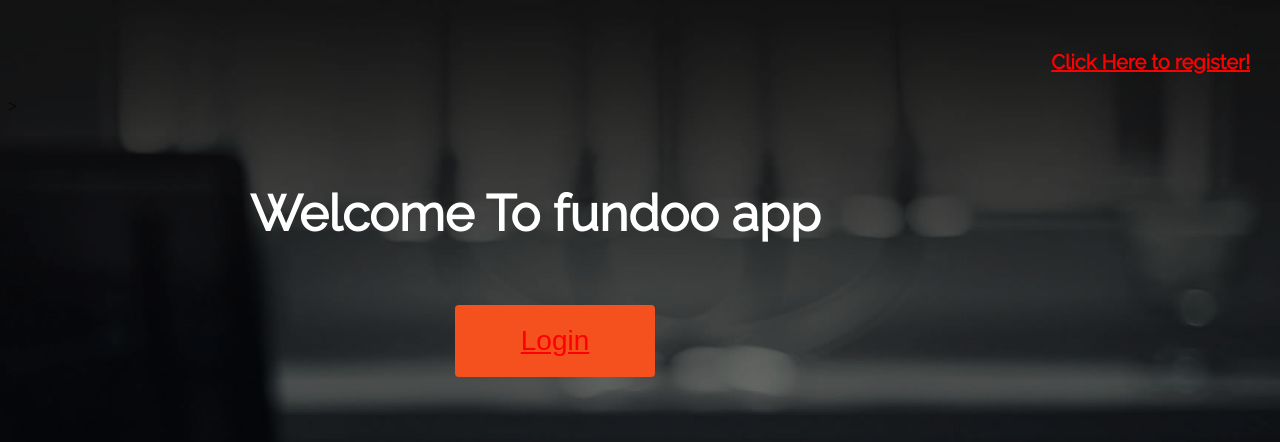
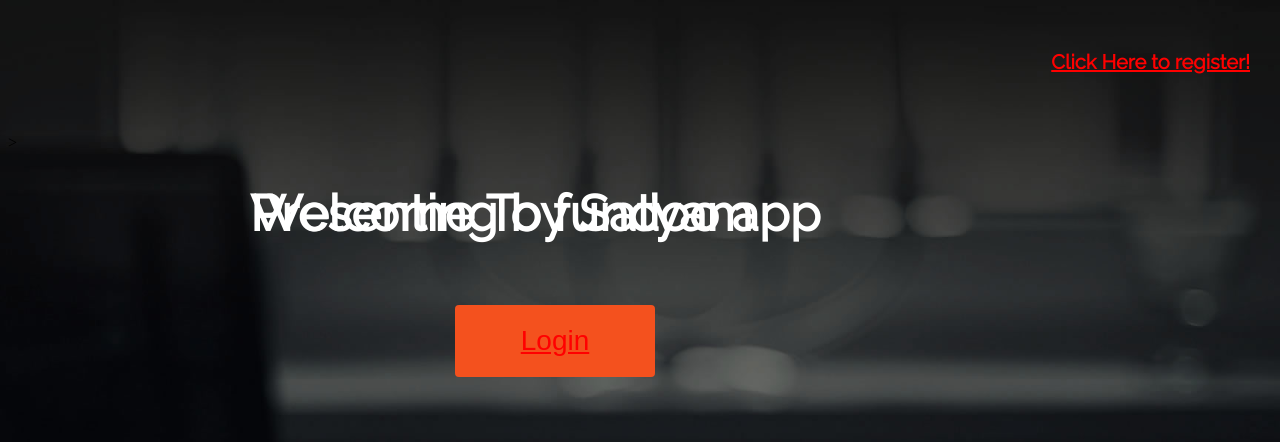
Before and after one commit to satyam4853/-new_chatapp, a Django app: page / in a window 1280 px wide. Shown: the top 442 px of the page. Run offline with Django 3.2, Linux system fonts and the light colour scheme.

Commit message:
feat:changed indext.html file

```diff
--- a/fundoo/fundooapp/templates/index.html
+++ b/fundoo/fundooapp/templates/index.html
@@ -7,7 +7,8 @@
 {#  Main HomePage contain links for login and registration #}
 {% block content %}
 <center>
-    <h1>Welcome To fundoo app</h1><br><br>
+      <h1>Welcome To fundoo app</h1><br><br>
+      <h1>Presenting by Satyam</h1><br><br>
     <button class="button" style="vertical-align:middle"><span><a href="{% url 'sign_in' %}">Login</a></span></button><br>
     <h3><a href="{% url 'signup' %}">Click Here to register!</a></h3><br><br>
     </center>
```
Also changed, not shown: abc.txt (added).
